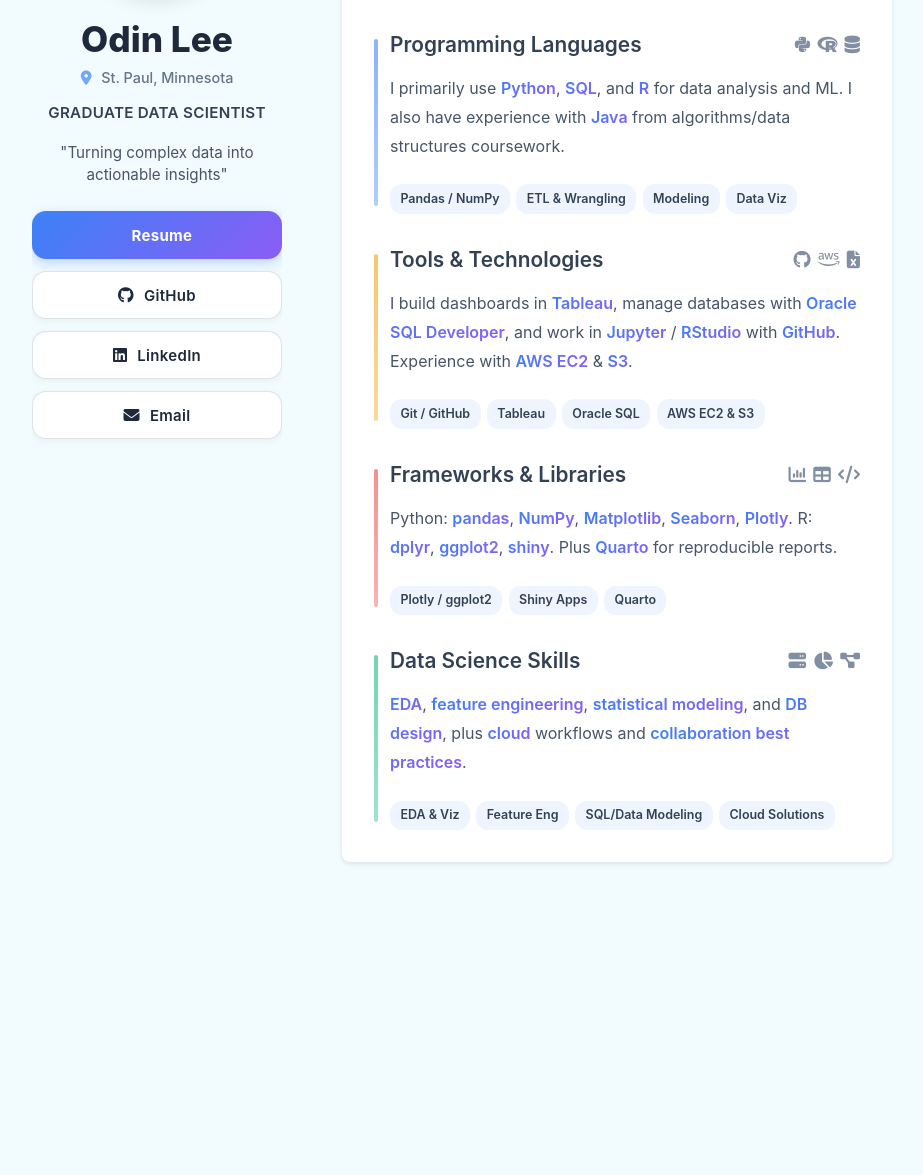
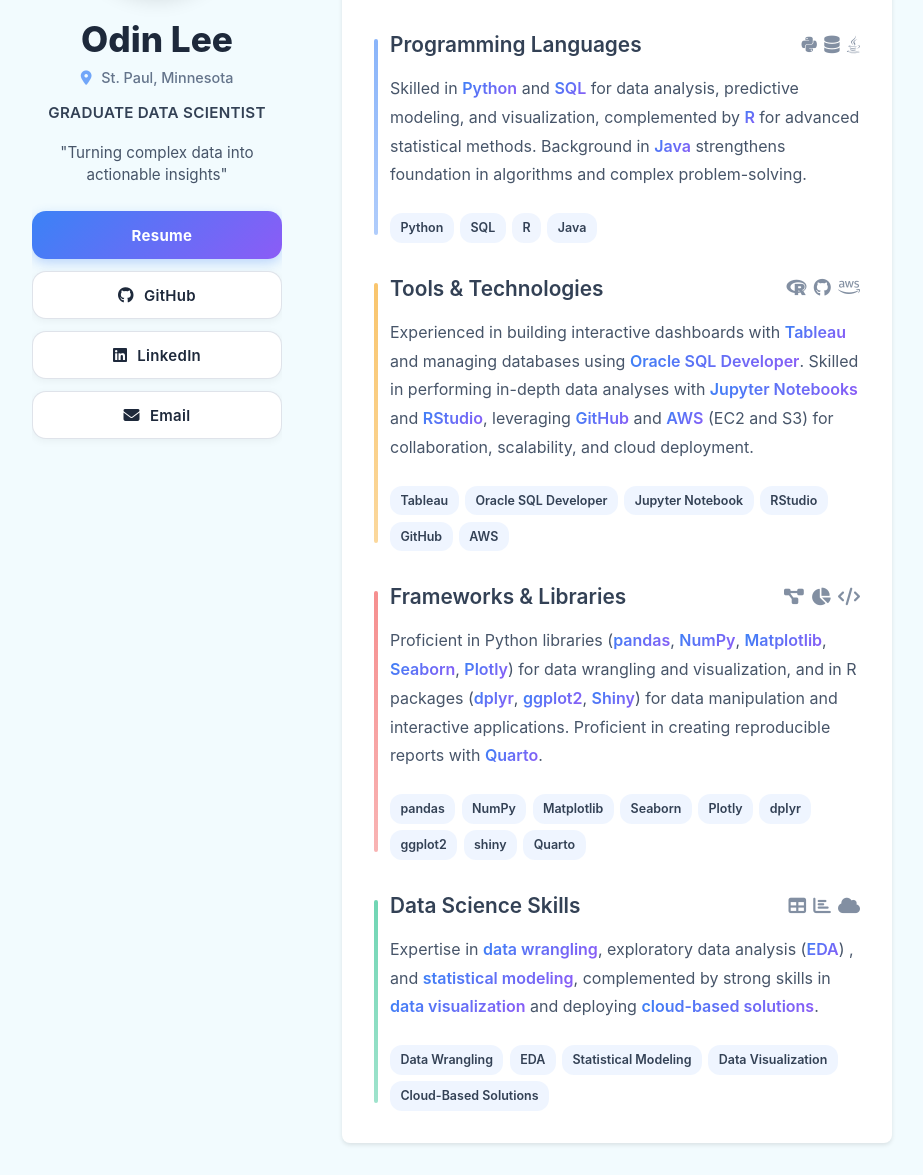
Before and after one commit to OdinLeePro/OdinLeePro.github.io, a Jekyll site: the page built from index.md, in a window 1280 px wide and 1400 px high, scrolled down 1627 px, cut to the strip 225-1400 px from the top of the window. Shown: the whole strip, without its empty margins (178-1101 px from the left). Built offline with Jekyll 4.4.1, drawn with Linux system fonts in a browser that asks for light colours; before the commit the page ends 2746 px from its top, so only the background shows below that; some of the changed text lies outside the part shown.

Commit message:
Update index.md

```diff
--- a/index.md
+++ b/index.md
@@ -10,13 +10,22 @@ title: Portfolio
 <section class="about">
   <h1>About Me</h1>
   <p>
-    I’m Odin Lee, a data scientist from <strong>St. Paul, Minnesota</strong>, with a strong academic background and a passion for turning data into insight.
+      ’m Odin Lee, a data scientist from <strong>St. Paul, Minnesota</strong>, with a
+      strong academic background and a passion for turning data into insight.
   </p>
+
   <p>
-    I’m currently pursuing a <strong>Master of Science degree in Data Science</strong> at the <strong>University of St. Thomas</strong>, building on my <strong>Bachelor’s degree in Data Science</strong> from <strong>Augsburg University</strong>. Throughout my academic journey, I’ve gained hands-on experience in data analytics, statistical modeling, and programming.
+      I’m currently pursuing a <strong>Master of Science degree in Data Science</strong>
+      at the <strong>University of St. Thomas</strong>, building on my <strong>Bachelor’s
+      degree in Data Science</strong> from <strong>Augsburg University</strong>.
+      Throughout my academic journey, I’ve gained hands-on experience in data analytics,
+      statistical modeling, and programming.
   </p>
+
   <p>
-    Skilled in <strong>Python</strong>, <strong>SQL</strong>, <strong>R</strong>, <strong>Java</strong>, and <strong>Tableau</strong>, I enjoy transforming complex datasets into clear, actionable insights that drive meaningful outcomes.
+      Skilled in <strong>Python</strong>, <strong>SQL</strong>, <strong>R</strong>,
+      <strong>Java</strong>, and <strong>Tableau</strong>, I enjoy transforming complex
+      datasets into clear, actionable insights that drive meaningful outcomes.
   </p>
 </section>
 
@@ -194,66 +203,99 @@ title: Portfolio
 
 <section class="section skills skills--flat" aria-labelledby="skills-title">
   <h1 id="skills-title" class="section-title">Skills</h1>
+  <div class="skill-rows">
 
-  <div class="skill-rows">
+    <!-- BLUE Section -->
     <article class="skill-row blue">
-      <header>
+        <header>
         <h2 class="sub-title">Programming Languages</h2>
         <div class="skill-icons" aria-hidden="true">
-          <i class="fa-brands fa-python"></i>
-          <i class="fa-brands fa-r-project"></i>
-          <i class="fa-solid fa-database"></i>
+            <i class="fa-brands fa-python"></i>
+            <i class="fa-solid fa-database"></i>
+            <i class="fa-brands fa-java"></i>
         </div>
-      </header>
-      <p>I primarily use <strong>Python</strong>, <strong>SQL</strong>, and <strong>R</strong> for data analysis and ML. I also have experience with <strong>Java</strong> from algorithms/data structures coursework.</p>
-      <ul class="skill-tags" aria-label="Highlights">
-        <li>Pandas / NumPy</li><li>ETL &amp; Wrangling</li><li>Modeling</li><li>Data Viz</li>
-      </ul>
+        </header>
+
+        <p>
+            Skilled in <strong>Python</strong> and <strong>SQL</strong> for data analysis, predictive
+            modeling, and visualization, complemented by <strong>R</strong> for advanced statistical
+            methods. Background in <strong>Java</strong> strengthens foundation in algorithms and
+            complex problem-solving.
+        </p>
+
+        <ul class="skill-tags" aria-label="Highlights">
+        <li>Python</li><li>SQL</li><li>R</li><li>Java</li>
+        </ul>
     </article>
 
+    <!-- AMBER Section -->
     <article class="skill-row amber">
-      <header>
-        <h2 class="sub-title">Tools &amp; Technologies</h2>
+        <header>
+        <h2 class="sub-title">Tools & Technologies</h2>
         <div class="skill-icons" aria-hidden="true">
-          <i class="fa-brands fa-github"></i>
-          <i class="fa-brands fa-aws"></i>
-          <i class="fa-solid fa-file-excel"></i>
+            <i class="fa-brands fa-r-project"></i>
+            <i class="fa-brands fa-github"></i>
+            <i class="fa-brands fa-aws"></i>
         </div>
-      </header>
-      <p>I build dashboards in <strong>Tableau</strong>, manage databases with <strong>Oracle SQL Developer</strong>, and work in <strong>Jupyter</strong> / <strong>RStudio</strong> with <strong>GitHub</strong>. Experience with <strong>AWS EC2</strong> &amp; <strong>S3</strong>.</p>
-      <ul class="skill-tags" aria-label="Highlights">
-        <li>Git / GitHub</li><li>Tableau</li><li>Oracle SQL</li><li>AWS EC2 &amp; S3</li>
-      </ul>
+        </header>
+
+        <p>
+            Experienced in building interactive dashboards with <strong>Tableau</strong> and managing
+            databases using <strong>Oracle SQL Developer</strong>. Skilled in performing in-depth data
+            analyses with <strong>Jupyter Notebooks</strong> and <strong>RStudio</strong>, leveraging
+            <strong>GitHub</strong> and <strong>AWS</strong> (EC2 and S3) for collaboration,
+            scalability, and cloud deployment.
+        </p>
+
+        <ul class="skill-tags" aria-label="Highlights">
+        <li>Tableau</li><li>Oracle SQL Developer</li><li>Jupyter Notebook</li><li>RStudio</li><li>GitHub</li><li>AWS</li>
+        </ul>
     </article>
 
+    <!-- RED Section -->
     <article class="skill-row red">
-      <header>
-        <h2 class="sub-title">Frameworks &amp; Libraries</h2>
+        <header>
+        <h2 class="sub-title">Frameworks & Libraries</h2>
         <div class="skill-icons" aria-hidden="true">
-          <i class="fa-solid fa-chart-column"></i>
-          <i class="fa-solid fa-table"></i>
-          <i class="fa-solid fa-code"></i>
+            <i class="fa-solid fa-diagram-project"></i>
+            <i class="fa-solid fa-chart-pie"></i>
+            <i class="fa-solid fa-code"></i>
         </div>
-      </header>
-      <p>Python: <strong>pandas</strong>, <strong>NumPy</strong>, <strong>Matplotlib</strong>, <strong>Seaborn</strong>, <strong>Plotly</strong>. R: <strong>dplyr</strong>, <strong>ggplot2</strong>, <strong>shiny</strong>. Plus <strong>Quarto</strong> for reproducible reports.</p>
-      <ul class="skill-tags" aria-label="Highlights">
-        <li>Plotly / ggplot2</li><li>Shiny Apps</li><li>Quarto</li>
-      </ul>
+        </header>
+
+        <p>
+            Proficient in Python libraries (<strong>pandas</strong>, <strong>NumPy</strong>,
+            <strong>Matplotlib</strong>, <strong>Seaborn</strong>, <strong>Plotly</strong>)
+            for data wrangling and visualization, and in R packages (<strong>dplyr</strong>,
+            <strong>ggplot2</strong>, <strong>Shiny</strong>) for data manipulation and interactive
+            applications. Proficient in creating reproducible reports with <strong>Quarto</strong>.
+        </p>
+
+        <ul class="skill-tags" aria-label="Highlights">
+        <li>pandas</li><li>NumPy</li><li>Matplotlib</li><li>Seaborn</li><li>Plotly</li><li>dplyr</li><li>ggplot2</li><li>shiny</li><li>Quarto</li>
+        </ul>
     </article>
 
+    <!-- GREEN Section -->
     <article class="skill-row green">
-      <header>
+        <header>
         <h2 class="sub-title">Data Science Skills</h2>
         <div class="skill-icons" aria-hidden="true">
-          <i class="fa-solid fa-server"></i>
-          <i class="fa-solid fa-chart-pie"></i>
-          <i class="fa-solid fa-diagram-project"></i>
+            <i class="fa-solid fa-table"></i>
+            <i class="fa-solid fa-chart-bar"></i>
+            <i class="fa-solid fa-cloud"></i>
         </div>
-      </header>
-      <p><strong>EDA</strong>, <strong>feature engineering</strong>, <strong>statistical modeling</strong>, and <strong>DB design</strong>, plus <strong>cloud</strong> workflows and <strong>collaboration best practices</strong>.</p>
-      <ul class="skill-tags" aria-label="Highlights">
-        <li>EDA &amp; Viz</li><li>Feature Eng</li><li>SQL/Data Modeling</li><li>Cloud Solutions</li>
-      </ul>
+        </header>
+
+        <p>
+            Expertise in <strong>data wrangling</strong>, exploratory data analysis (<strong>EDA</strong>)
+            , and <strong>statistical modeling</strong>, complemented by strong skills in
+            <strong>data visualization</strong> and deploying <strong>cloud-based solutions</strong>.
+        </p>
+
+        <ul class="skill-tags" aria-label="Highlights">
+        <li>Data Wrangling</li><li>EDA</li><li>Statistical Modeling</li><li>Data Visualization</li><li>Cloud-Based Solutions</li>
+        </ul>
     </article>
   </div>
 </section>
```
